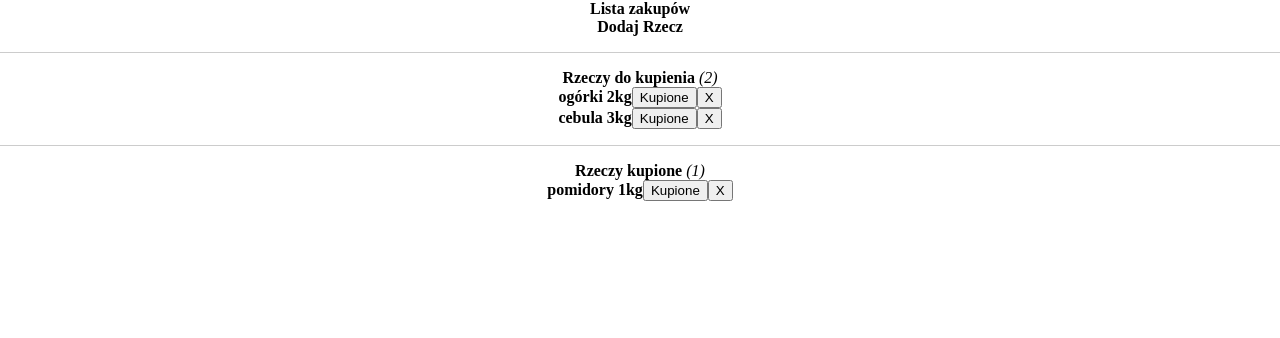
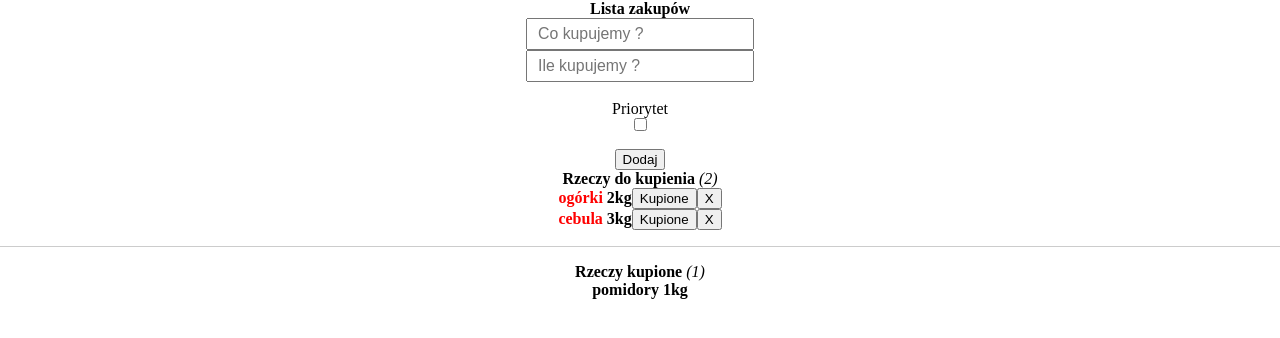
Before and after one commit to mstankiewicz1/ShopLista, a React app: page / in a window 1280 px wide. Shown: the top 338 px of the page. Built offline with nearby package versions, Linux system fonts and the light colour scheme.

Commit message:
Postepy 31.08.19r godz 20:35

```diff
--- a/css/style.css
+++ b/css/style.css
@@ -15,3 +15,19 @@ h1 {
 .active, .done {
     text-align: center;
 }
+
+input {
+    margin: 0 auto;
+    padding: 5px 10px;
+    display: block;
+}
+
+.importantLabel {
+    display: block;
+    text-align: center;
+}
+
+.addButton {
+    display: block;
+    margin: 0 auto;
+}
--- a/js/AddThing.jsx
+++ b/js/AddThing.jsx
@@ -3,14 +3,54 @@ import React from 'react';
 class AddThing extends React.Component {
 
     state = {
+        name: '',
+        quantity: '',
+        checked: false
+    };
 
+
+    handleName = (e) => {
+        this.setState({
+            name: e.target.value,
+        })
+    };
+
+    handleQuantity = (e) => {
+        this.setState({
+            quantity: e.target.value,
+        })
+    };
+
+    handleCheckbox = (e) => {
+        this.setState({
+            checked: e.target.checked,
+        })
+    };
+
+    handleClick = () => {
+        console.log("dziala");
+        const {name, quantity, checked} = this.state;
+        const add = this.props.add(name, quantity, checked);
+        if(add){
+            this.setState({
+                name: '',
+                quantity: '',
+                checked: false
+            })
+        }
     };
 
     render() {
       return (
-          <div>
-              <div className="addThing">Dodaj Rzecz</div>
-              <hr/>
+          <div className="form">
+              <input type="text" placeholder="Co kupujemy ?" value={this.state.name} onChange={this.handleName}/>
+              <input type="text" placeholder="Ile kupujemy ?" value={this.state.quantity} onChange={this.handleQuantity}/>
+              <br/>
+              <label className="importantLabel" htmlFor="important">Priorytet
+              <input type="checkbox" checked={this.state.checked} id="important" onChange={this.handleCheckbox}/>
+              </label>
+              <br/>
+              <button className="addButton" onClick={this.handleClick}>Dodaj</button>
           </div>
         );
     }
--- a/js/App.jsx
+++ b/js/App.jsx
@@ -4,6 +4,8 @@ import ThingList from './ThingList.jsx';
 
 
 class App extends React.Component {
+
+    counter = 2;
 
     state = {
       things: [
@@ -54,12 +56,32 @@ class App extends React.Component {
         })
     };
 
+    addThing = (name, quantity, important) => {
+      console.log("dodany obiekt");
+      const thing = {
+            id: this.counter,
+            name,
+            quantity,
+            important,
+            active: true,
+      };
+      this.counter++;
+      console.log(thing, this.counter);
+
+      this.setState(prevState =>({
+        things: [...prevState.things, thing]
+        })
+      );
+
+      return true
+    };
+
 
     render() {
         return (
             <div>
                 <h1>Lista zakupów</h1>
-                <AddThing/>
+                <AddThing add={this.addThing}/>
                 <ThingList things={this.state.things} delete={this.deleteThing} change={this.changeThingStatus}/>
             </div>
         )
--- a/js/Thing.jsx
+++ b/js/Thing.jsx
@@ -3,20 +3,34 @@ import React from 'react';
 const Thing = (props) => {
 
 
+    const style = {
+      color: 'red',
+    };
 
 
-    const {name, quantity, id } = props.thing;
+    const {name, quantity, id, active, important } = props.thing;
 
-    return (
+    if(active) {
+        return (
+            <div>
+                <p>
+                    <strong style={important ? style : null}>{name} </strong>
+                    <strong>{quantity}</strong>
+                    <button onClick={() => props.change(id)}>Kupione</button>
+                    <button onClick={() => props.delete(id)}>X</button>
+                </p>
+            </div>
+        );
+    } else {
+        return (
         <div>
             <p>
                 <strong>{name} </strong>
                 <strong>{quantity}</strong>
-                <button onClick={() => props.change(id)}>Kupione</button>
-                <button onClick={() => props.delete(id)}>X</button>
             </p>
         </div>
-    )
+        )
+    }
 };
 
 export default Thing;
```
Also changed, not shown: js/out.js.
